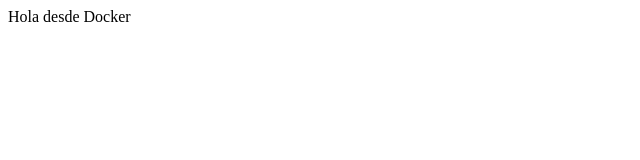
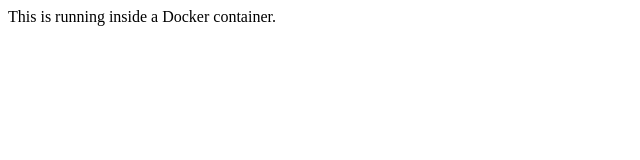
Before and after one commit to dagimg-dot/docker-hadoop, a plain HTML site: page docs/seccion-1-docker/index.html in a window 1280 px wide. Shown: the whole page, without its empty margins (0-640 px from the left). Drawn offline with Linux system fonts and the light colour scheme.

Commit message:
chore: translation to english

```diff
--- a/docs/seccion-1-docker/index.html
+++ b/docs/seccion-1-docker/index.html
@@ -1,8 +1,8 @@
 <html>
     <head>
-        <title>Hola Mundo</title>
+        <title>Hello from hadoop-lab</title>
     </head>
     <body>
-        Hola desde Docker
+        This is running inside a Docker container.
     </body>
 </html>
```
Also changed, not shown: 8 other files.
